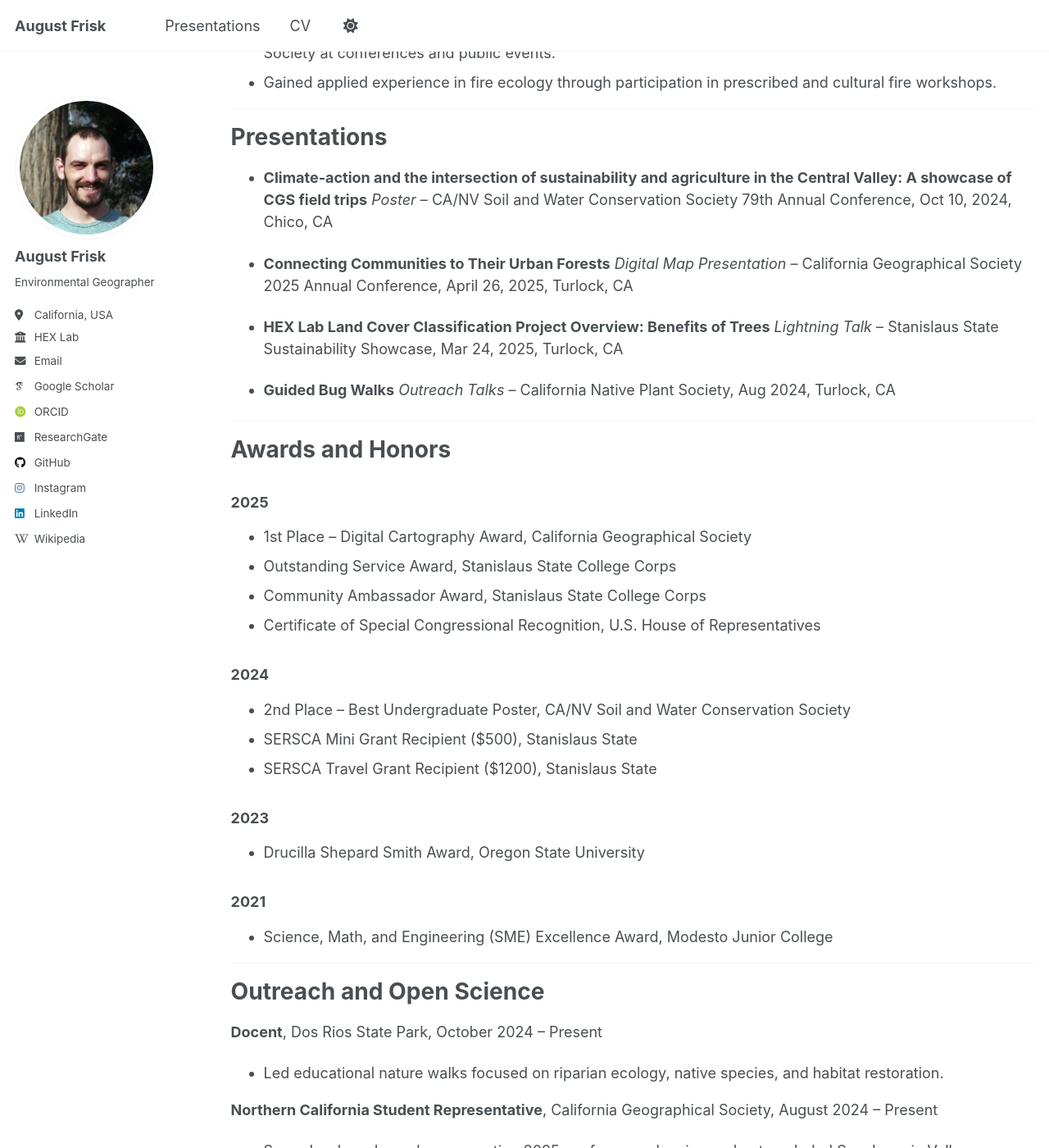
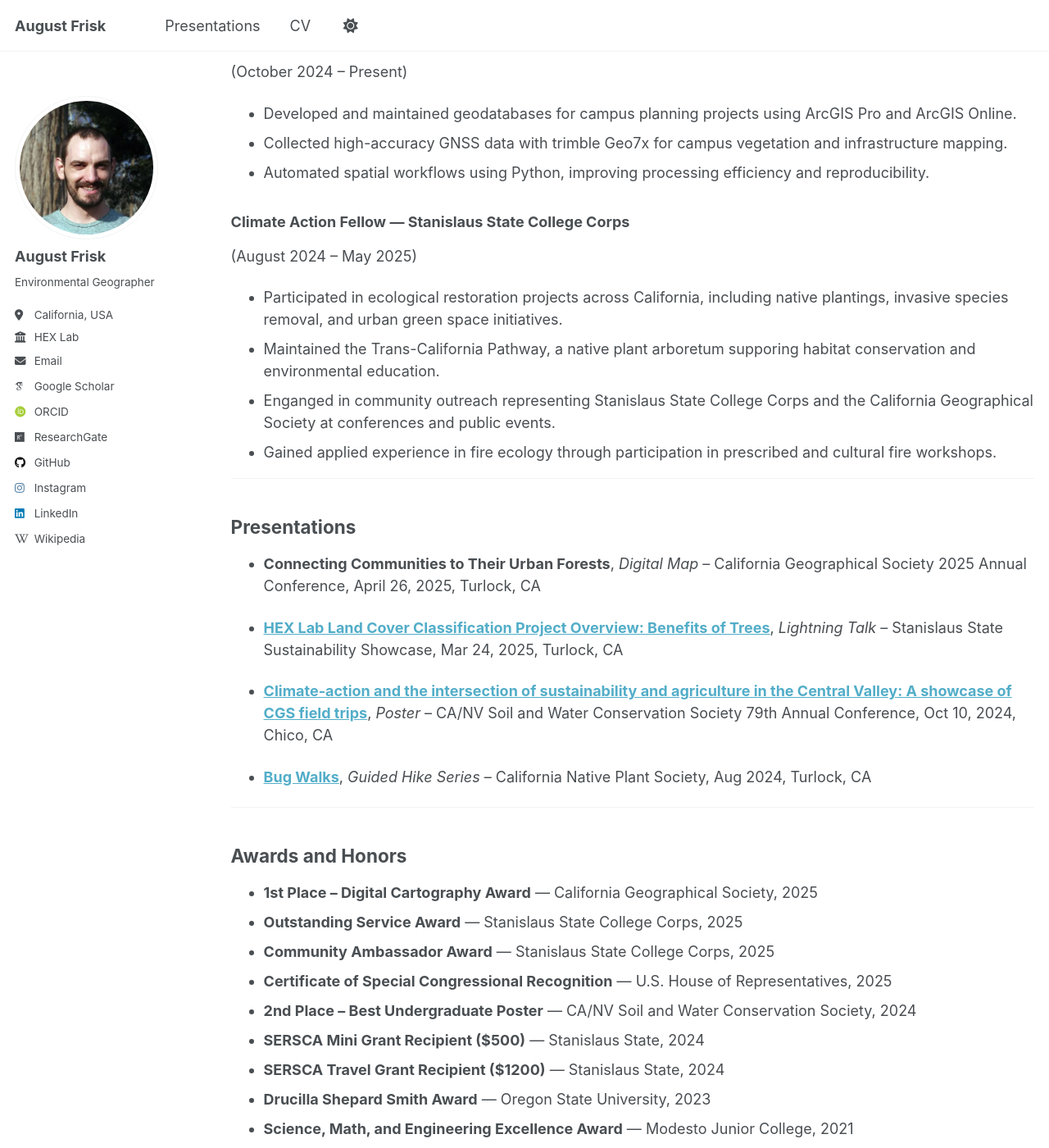
Before and after one commit to 4N0NYM0U5MY7H/4N0NYM0U5MY7H.github.io, a Jekyll site: the page built from _pages/cv.md, in a window 1280 px wide and 1400 px high, scrolled down 1165 px. Shown: the whole window at 82% size. Built offline with Jekyll 4.4.1, drawn with Linux system fonts in a browser that asks for light colours; some web fonts are replaced; some of the changed text lies outside the part shown.

Commit message:
update CV

```diff
--- /dev/null
+++ b/_layouts/cv.html
@@ -0,0 +1,21 @@
+---
+layout: default
+---
+
+{% if page.header.overlay_color or page.header.overlay_image or page.header.image %}
+  {% include page__hero.html %}
+{% endif %}
+
+{% if page.url != "/" and site.breadcrumbs %}
+  {% unless paginator %}
+    {% include breadcrumbs.html %}
+  {% endunless %}
+{% endif %}
+
+<div id="main" role="main">
+  {% include sidebar.html %}
+
+  <div class="archive">
+    {{ content }}
+  </div>
+</div>
--- a/_pages/cv.md
+++ b/_pages/cv.md
@@ -9,94 +9,85 @@ redirect_from:
 
 {% include base_path %}
 
-Education
-======
-**B.S.** in Geography and Environmental Resources, minor in Computer Science
-California State University, Stanislaus, 2026
+# Curriculum Vitae
+I am an undergraduate researcher specializing in Geography and Environmental Resources with a minor in Computer Science. My interdisciplinary research focus spans GIS, remote sensing, fire ecology, and ecocultural restoration. I aim to contribute to landscape-level conservation and open science initiatives through data-driven, community-engaged research.
 
 <hr />
 
-Research experience
-======
-**Research Assistant**, Human-Environment eXploration (HEX) Lab, Stanislaus State, January 2025 – Present
+## Education
+**B.S. Geography and Environmental Resources**, Minor: Computer Science — California State University, Stanislaus (Expected 2026)
+
+<hr />
+
+## Research experience
+### Research Assistant — Human-Environment eXploration (HEX) Lab, Stanislaus State
+(January 2025 – Present)
 * Built custom mobile workflows using ArcGIS Field Maps for urban tree inventory and environmental assessment.
 * Collected biometric and spatial data (e.g., DBH, canopy spread, species) to support analysis of forest ecosystem services.
 * Designed a participatory research framework integrating citizen science and open-source mapping tools for community engagement.
 
-**Field Research Assistant**, Forbes Lab, University of Iowa, August 2023 – Present
+### Field Research Assistant — Forbes Lab, University of Iowa
+(August 2023 – Present)
 * Conducted fieldwork on Cynipidae (gall wasps), documenting plant-insect interactions, collecting galls, and studying parasitic insect communities.
 * Reared insect specimens to monitor life cycles and prepare sampples for DNA sequencing and parasitic ecology research.
 
 <hr />
 
-Work experience
-======
-**GIS Intern**, Stanislaus State, October 2024 – Present
+## Work experience
+### GIS Intern — Stanislaus State
+(October 2024 – Present)
 * Developed and maintained geodatabases for campus planning projects using ArcGIS Pro and ArcGIS Online.
 * Collected high-accuracy GNSS data with trimble Geo7x for campus vegetation and infrastructure mapping.
 * Automated spatial workflows using Python, improving processing efficiency and reproducibility.
 
-**Climate Action Fellow**, Stanislaus State College Corps, August 2024 – May 2025
+### Climate Action Fellow — Stanislaus State College Corps
+(August 2024 – May 2025)
 * Participated in ecological restoration projects across California, including native plantings, invasive species removal, and urban green space initiatives.
-* Maintained the Trans-California Pathway, a native plant arboretum supporing habitat conservation and evnvironmental education.
+* Maintained the Trans-California Pathway, a native plant arboretum supporing habitat conservation and environmental education.
 * Enganged in community outreach representing Stanislaus State College Corps and the California Geographical Society at conferences and public events.
 * Gained applied experience in fire ecology through participation in prescribed and cultural fire workshops.
 
 <hr />
 
-Presentations
-======
-* **Climate-action and the intersection of sustainability and agriculture in the Central Valley: A showcase of CGS field trips**
+## Presentations
+* **Connecting Communities to Their Urban Forests**,
+  *Digital Map* – California Geographical Society 2025 Annual Conference, April 26, 2025, Turlock, CA
+
+* [**HEX Lab Land Cover Classification Project Overview: Benefits of Trees**](https://4n0nym0u5my7h.github.io/presentations/2025-03-24-land-classification),
+  *Lightning Talk* – Stanislaus State Sustainability Showcase, Mar 24, 2025, Turlock, CA
+
+* [**Climate-action and the intersection of sustainability and agriculture in the Central Valley: A showcase of CGS field trips**](https://4n0nym0u5my7h.github.io/presentations/2024-10-24-cgs-field-trips),
   *Poster* – CA/NV Soil and Water Conservation Society 79th Annual Conference, Oct 10, 2024, Chico, CA
 
-* **Connecting Communities to Their Urban Forests**
-  *Digital Map Presentation* – California Geographical Society 2025 Annual Conference, April 26, 2025, Turlock, CA
-
-* **HEX Lab Land Cover Classification Project Overview: Benefits of Trees**
-  *Lightning Talk* – Stanislaus State Sustainability Showcase, Mar 24, 2025, Turlock, CA
-
-* **Guided Bug Walks**
-  *Outreach Talks* – California Native Plant Society, Aug 2024, Turlock, CA
+* [**Bug Walks**](https://4n0nym0u5my7h.github.io/presentations/2024-08-31-bug-walks),
+  *Guided Hike Series* – California Native Plant Society, Aug 2024, Turlock, CA
 
 <hr />
 
-Awards and Honors
-======
-### 2025
-* 1st Place – Digital Cartography Award, California Geographical Society
-* Outstanding Service Award, Stanislaus State College Corps
-* Community Ambassador Award, Stanislaus State College Corps
-* Certificate of Special Congressional Recognition, U.S. House of Representatives
-
-### 2024
-* 2nd Place – Best Undergraduate Poster, CA/NV Soil and Water Conservation Society
-* SERSCA Mini Grant Recipient ($500), Stanislaus State
-* SERSCA Travel Grant Recipient ($1200), Stanislaus State
-
-### 2023
-* Drucilla Shepard Smith Award, Oregon State University
-
-### 2021
-* Science, Math, and Engineering (SME) Excellence Award, Modesto Junior College
+## Awards and Honors
+* **1st Place – Digital Cartography Award** — California Geographical Society, 2025
+* **Outstanding Service Award** — Stanislaus State College Corps, 2025
+* **Community Ambassador Award** — Stanislaus State College Corps, 2025
+* **Certificate of Special Congressional Recognition** — U.S. House of Representatives, 2025
+* **2nd Place – Best Undergraduate Poster** — CA/NV Soil and Water Conservation Society, 2024
+* **SERSCA Mini Grant Recipient ($500)** — Stanislaus State, 2024
+* **SERSCA Travel Grant Recipient ($1200)** — Stanislaus State, 2024
+* **Drucilla Shepard Smith Award** — Oregon State University, 2023
+* **Science, Math, and Engineering Excellence Award** — Modesto Junior College, 2021
+* **Student of the Year Nominee** — Modesto Junior College, 2018
 
 <hr />
 
-Outreach and Open Science
-======
-**Docent**, Dos Rios State Park, October 2024 – Present
-* Led educational nature walks focused on riparian ecology, native species, and habitat restoration.
-
-**Northern California Student Representative**, California Geographical Society, August 2024 – Present
-* Served as board member supporting 2025 conference planning and outreach; led San Joaquin Valley Wetlands field trips at Dos Rios State Park; and developed the 2025 conference website.
-
-**Contributing Author**, Wikimedia Foundation (Wikipedia, Wikispecies, Wikidata, Commons), September 2022 – Present
-* Authored and edited entries on arthropod biodiversity and taxonomy; contributed structured data and field images.
-
-**Citizen Scientist**, iNaturalist, June 2022 – Present
-* Documented and identified species observations as part of biodiversity research; supported ecological monitoring through species distribution and phenology tracking.
-
-**Community Maps Contributor**, ESRI / OpenStreetMap, April 2025 – Present
-* Contributed and validated geospatial data for public basemaps, contrubuting to open-source and proprietary mapping platforms.
-
-**Web Developer**, Computing Alliance for Hispanic Serving Institutions (CAHSI), Stanislaus State University, March 2021 – December 2021
-* Designed outreach-focused web content to support Latinx engagement in STEM pathways.
+## Outreach and Open Science
+* **Docent** — Dos Rios State Park (October 2024 – Present)
+  * Led educational nature walks focused on riparian ecology, native species, and habitat restoration.
+* **Northern California Student Representative** — California Geographical Society (August 2024 – Present)
+  * Served as board member supporting 2025 conference planning and outreach; led San Joaquin Valley Wetlands field trips at Dos Rios State Park; and developed the 2025 conference website.
+* **Contributing Author** — Wikimedia Foundation - Wikipedia / Wikispecies / Wikidata / Commons (September 2022 – Present)
+  * Authored and edited entries on arthropod biodiversity and taxonomy; contributed structured data and field images.
+* **Citizen Scientist** — iNaturalist (June 2022 – Present)
+  * Documented and identified species observations as part of biodiversity research; supported ecological monitoring through species distribution and phenology tracking.
+* **Community Maps Contributor** — ESRI / OpenStreetMap (April 2025 – Present)
+  * Contributed and validated geospatial data for public basemaps, contrubuting to open-source and proprietary mapping platforms.
+* **Web Developer** — Computing Alliance for Hispanic Serving Institutions (CAHSI), Stanislaus State (March 2021 – December 2021)
+  * Designed outreach-focused web content to support Latinx engagement in STEM pathways.
```
Also changed, not shown: other parts of _pages/cv.md (+1 -1 lines).
